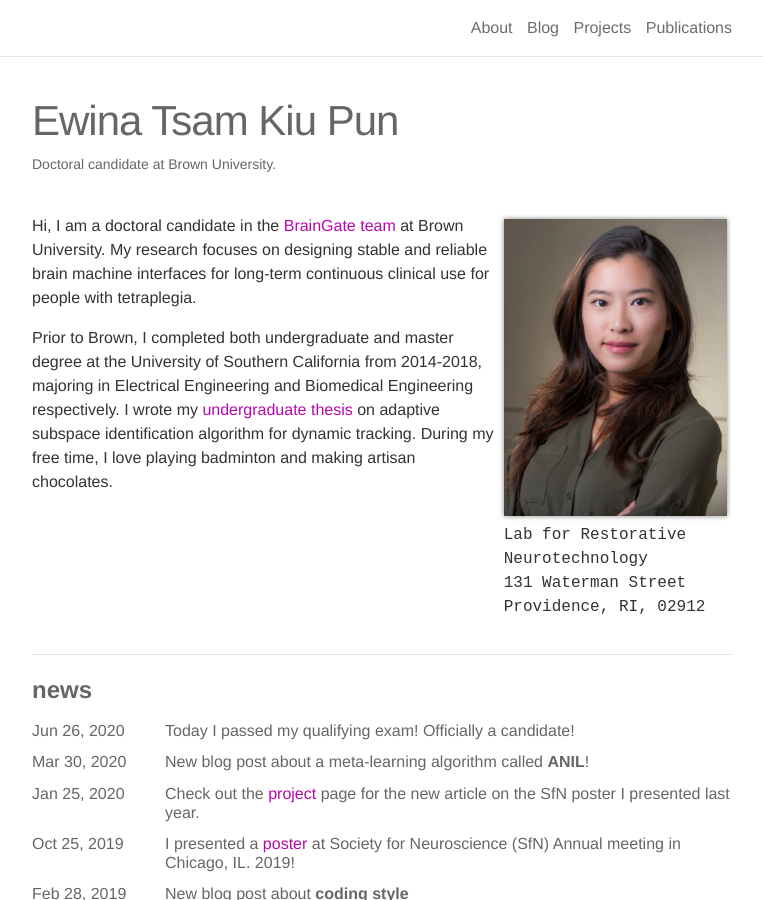
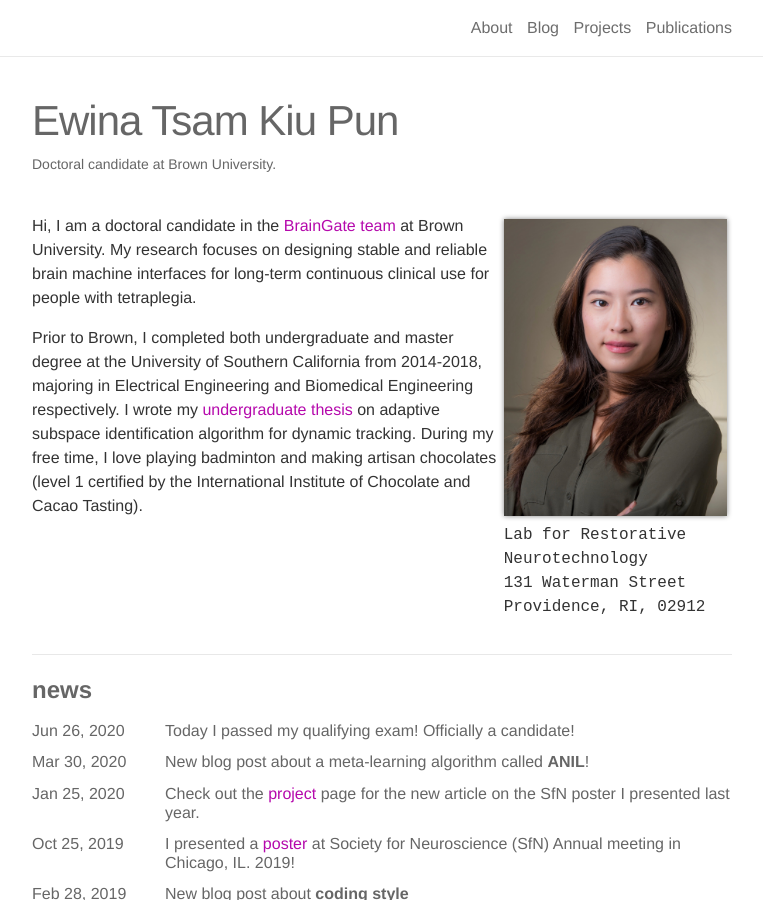
Before and after one commit to ewinapun/ewinapun.github.io, a Jekyll site: the page built from _pages/about.md, in a window 1280 px wide and 900 px high. Shown: the whole window, without its empty margins (258-1021 px from the left). Built offline with Jekyll 4.4.1, drawn with Linux system fonts in a browser that asks for light colours; nearby versions of some CDN libraries.

Commit message:
edit home page about

```diff
--- a/_pages/about.md
+++ b/_pages/about.md
@@ -18,4 +18,4 @@ social: true
 
 Hi, I am a doctoral candidate in the <a href="https://www.braingate.org/">BrainGate team</a> at Brown University. My research focuses on designing stable and reliable brain machine interfaces for long-term continuous clinical use for people with tetraplegia.
 
-Prior to Brown, I completed both undergraduate and master degree at the University of Southern California from 2014-2018, majoring in Electrical Engineering and Biomedical Engineering respectively. I wrote my <a href="http://ewinapun.tk/projects/2_project/">undergraduate thesis</a> on adaptive subspace identification algorithm for dynamic tracking. During my free time, I love playing badminton and making artisan chocolates.
+Prior to Brown, I completed both undergraduate and master degree at the University of Southern California from 2014-2018, majoring in Electrical Engineering and Biomedical Engineering respectively. I wrote my <a href="http://ewinapun.tk/projects/2_project/">undergraduate thesis</a> on adaptive subspace identification algorithm for dynamic tracking. During my free time, I love playing badminton and making artisan chocolates (level 1 certified by the International Institute of Chocolate and Cacao Tasting).
```
